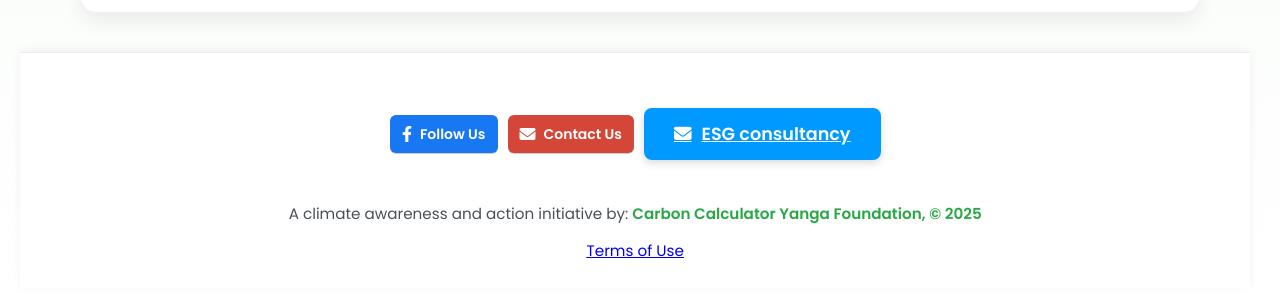
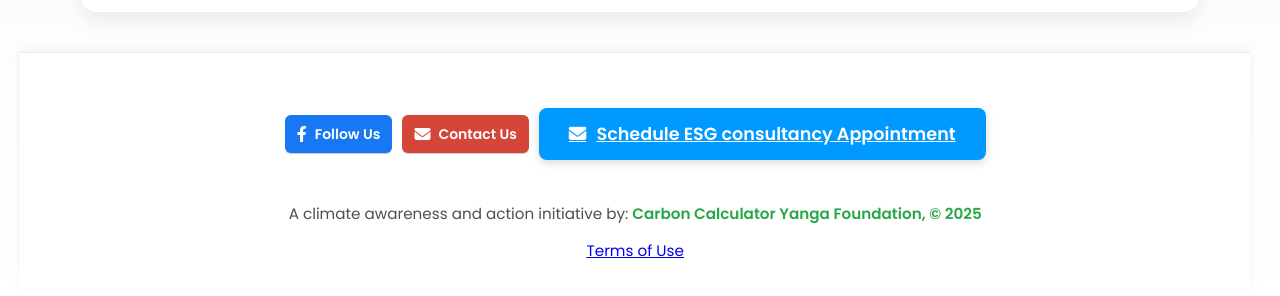
Before and after one commit to carboncalculator1/climateyanga-tests, a plain HTML site: page index.html in a window 1280 px wide. Shown: the part 1616-1912 px from the top of the page. Drawn offline with nearby package versions, Linux system fonts and the light colour scheme; no server answers.

Commit message:
Update index.html

```diff
--- a/index.html
+++ b/index.html
@@ -621,7 +621,7 @@
 			    <!-- ESG button -->
 		<a href="mailto:info@climateyanga.com" class="esg-btn" aria-label="Reserve button for ESG consultancy">
         <i class="fas fa-envelope" aria-hidden="true"></i>
-        <span>ESG consultancy</span>
+        <span>Schedule ESG consultancy Appointment</span>
       </a>
     </div>
 
```
